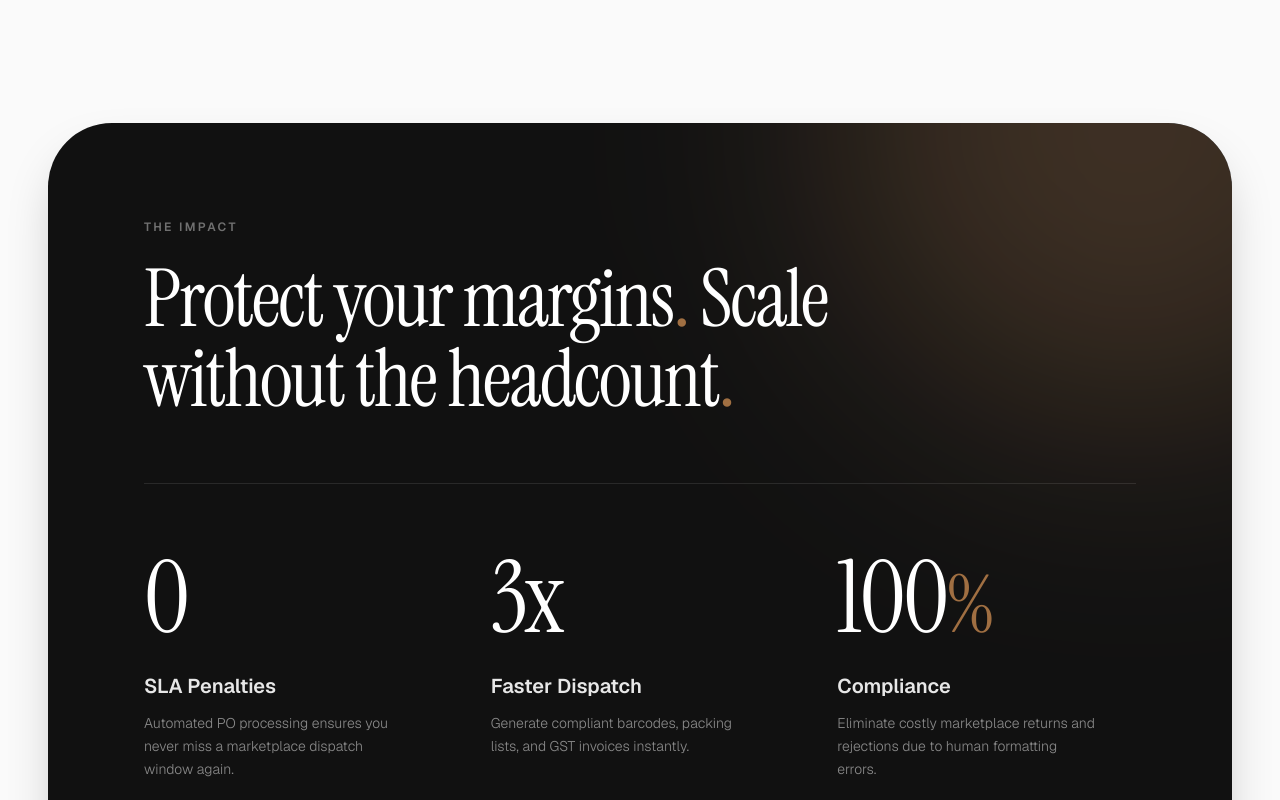
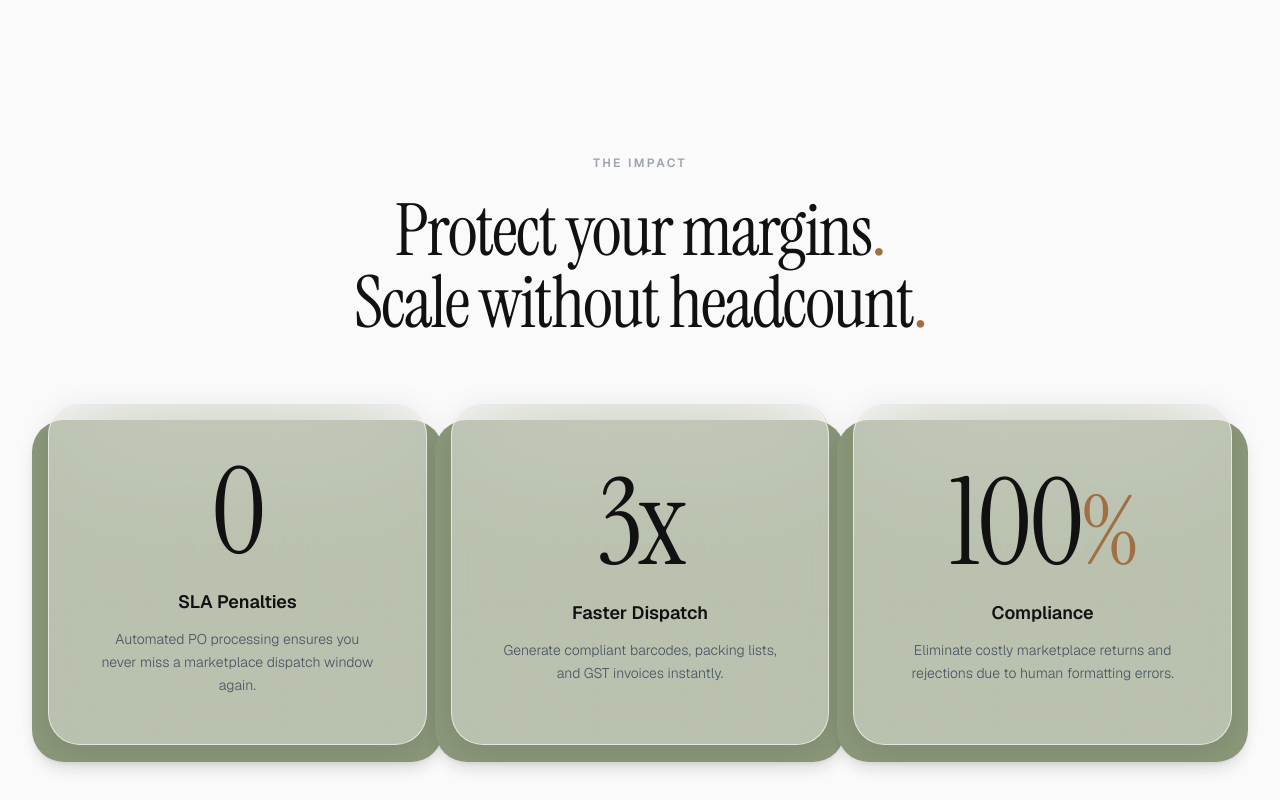
Before and after one commit to arnavbee/grada, a Next.js app in the folder apps/web/: page / in a window 1280 px wide. Shown: the part 2360-3160 px from the top of the page. Built offline with nearby package versions, Linux system fonts and the light colour scheme.

Commit message:
Update ROI metrics to use sage green tiles and frosted glass

```diff
--- a/apps/web/app/page.tsx
+++ b/apps/web/app/page.tsx
@@ -436,43 +436,51 @@ export default function LandingPage() {
       </section>
 
       {/* The Impact (ROI Metrics) */}
-      <section className="py-12 md:py-24 px-6 md:px-12 max-w-7xl mx-auto">
-        <div className="bg-[#111] rounded-[32px] md:rounded-[64px] p-12 md:p-24 text-center md:text-left text-white shadow-2xl relative overflow-hidden">
-          <div className="absolute top-0 right-0 w-[600px] h-[600px] bg-kira-brown/30 blur-[120px] rounded-full mix-blend-screen pointer-events-none -translate-y-1/2 translate-x-1/3" />
+      <section className="py-24 md:py-32 px-6 md:px-12 max-w-7xl mx-auto relative">
+        <p className="text-xs uppercase tracking-[0.2em] text-gray-400 mb-6 font-semibold text-center">
+          The Impact
+        </p>
+        <h2 className="font-serif font-normal text-5xl md:text-7xl tracking-tight mb-16 text-center">
+          Protect your margins<span className="text-kira-brown">.</span>
+          <br className="hidden md:block" /> Scale without headcount
+          <span className="text-kira-brown">.</span>
+        </h2>
 
-          <p className="text-xs uppercase tracking-[0.2em] text-white/40 mb-6 font-semibold relative z-10">
-            The Impact
-          </p>
-          <h2 className="font-serif font-normal text-4xl md:text-6xl lg:text-[80px] leading-[0.95] tracking-tight mb-16 md:max-w-3xl relative z-10">
-            Protect your margins<span className="text-kira-brown">.</span> Scale without the
-            headcount<span className="text-kira-brown">.</span>
-          </h2>
-
-          <div className="grid grid-cols-1 md:grid-cols-3 gap-12 border-t border-white/10 pt-16 relative z-10">
-            <div>
-              <div className="font-serif text-7xl md:text-[100px] leading-none mb-6 tracking-tight">
+        <div className="grid grid-cols-1 md:grid-cols-3 gap-8 md:gap-6 mt-8">
+          <div className="relative z-10">
+            <div className="absolute top-[5%] bottom-[-5%] -left-3 -right-3 md:-left-4 md:-right-4 bg-[#8C987A] rounded-[32px] z-0 shadow-lg" />
+            <div className="flex flex-col items-center justify-center h-full text-center bg-white/40 backdrop-blur-3xl rounded-[32px] p-10 md:p-12 border border-white/60 shadow-[0_8px_32px_rgba(0,0,0,0.1)] hover:shadow-[0_8px_32px_rgba(0,0,0,0.2)] hover:-translate-y-1 transition-all duration-500 relative z-10">
+              <div className="font-serif text-[100px] md:text-[120px] leading-none mb-4 tracking-tight text-[#111]">
                 0
               </div>
-              <h4 className="text-xl font-semibold mb-3 text-white/90">SLA Penalties</h4>
-              <p className="text-sm text-white/50 font-light leading-relaxed max-w-[260px]">
+              <h4 className="text-lg font-semibold mb-3 text-[#111]">SLA Penalties</h4>
+              <p className="text-sm text-gray-600 font-light leading-relaxed">
                 Automated PO processing ensures you never miss a marketplace dispatch window again.
               </p>
             </div>
-            <div>
-              <div className="font-serif text-7xl md:text-[100px] leading-none mb-6 tracking-tight">
+          </div>
+
+          <div className="relative z-10">
+            <div className="absolute top-[5%] bottom-[-5%] -left-3 -right-3 md:-left-4 md:-right-4 bg-[#8C987A] rounded-[32px] z-0 shadow-lg" />
+            <div className="flex flex-col items-center justify-center h-full text-center bg-white/40 backdrop-blur-3xl rounded-[32px] p-10 md:p-12 border border-white/60 shadow-[0_8px_32px_rgba(0,0,0,0.1)] hover:shadow-[0_8px_32px_rgba(0,0,0,0.2)] hover:-translate-y-1 transition-all duration-500 relative z-10 group">
+              <div className="font-serif text-[100px] md:text-[120px] leading-none mb-4 tracking-tight text-[#111]">
                 3x
               </div>
-              <h4 className="text-xl font-semibold mb-3 text-white/90">Faster Dispatch</h4>
-              <p className="text-sm text-white/50 font-light leading-relaxed max-w-[260px]">
+              <h4 className="text-lg font-semibold mb-3 text-[#111]">Faster Dispatch</h4>
+              <p className="text-sm text-gray-600 font-light leading-relaxed">
                 Generate compliant barcodes, packing lists, and GST invoices instantly.
               </p>
             </div>
-            <div>
-              <div className="font-serif text-7xl md:text-[100px] leading-none mb-6 tracking-tight">
+          </div>
+
+          <div className="relative z-10">
+            <div className="absolute top-[5%] bottom-[-5%] -left-3 -right-3 md:-left-4 md:-right-4 bg-[#8C987A] rounded-[32px] z-0 shadow-lg" />
+            <div className="flex flex-col items-center justify-center h-full text-center bg-white/40 backdrop-blur-3xl rounded-[32px] p-10 md:p-12 border border-white/60 shadow-[0_8px_32px_rgba(0,0,0,0.1)] hover:shadow-[0_8px_32px_rgba(0,0,0,0.2)] hover:-translate-y-1 transition-all duration-500 relative z-10">
+              <div className="font-serif text-[100px] md:text-[120px] leading-none mb-4 tracking-tight text-[#111]">
                 100<span className="text-kira-brown text-[0.8em]">%</span>
               </div>
-              <h4 className="text-xl font-semibold mb-3 text-white/90">Compliance</h4>
-              <p className="text-sm text-white/50 font-light leading-relaxed max-w-[260px]">
+              <h4 className="text-lg font-semibold mb-3 text-[#111]">Compliance</h4>
+              <p className="text-sm text-gray-600 font-light leading-relaxed">
                 Eliminate costly marketplace returns and rejections due to human formatting errors.
               </p>
             </div>
```
